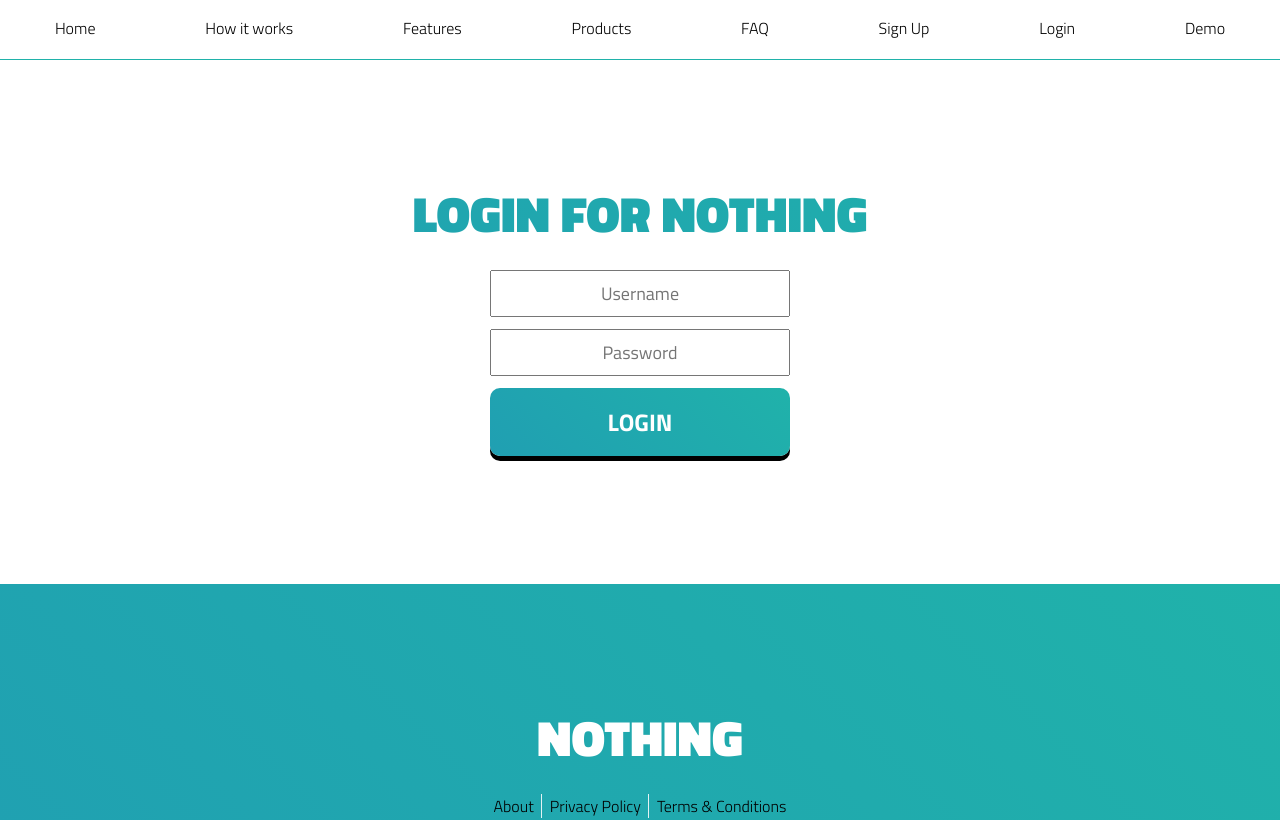
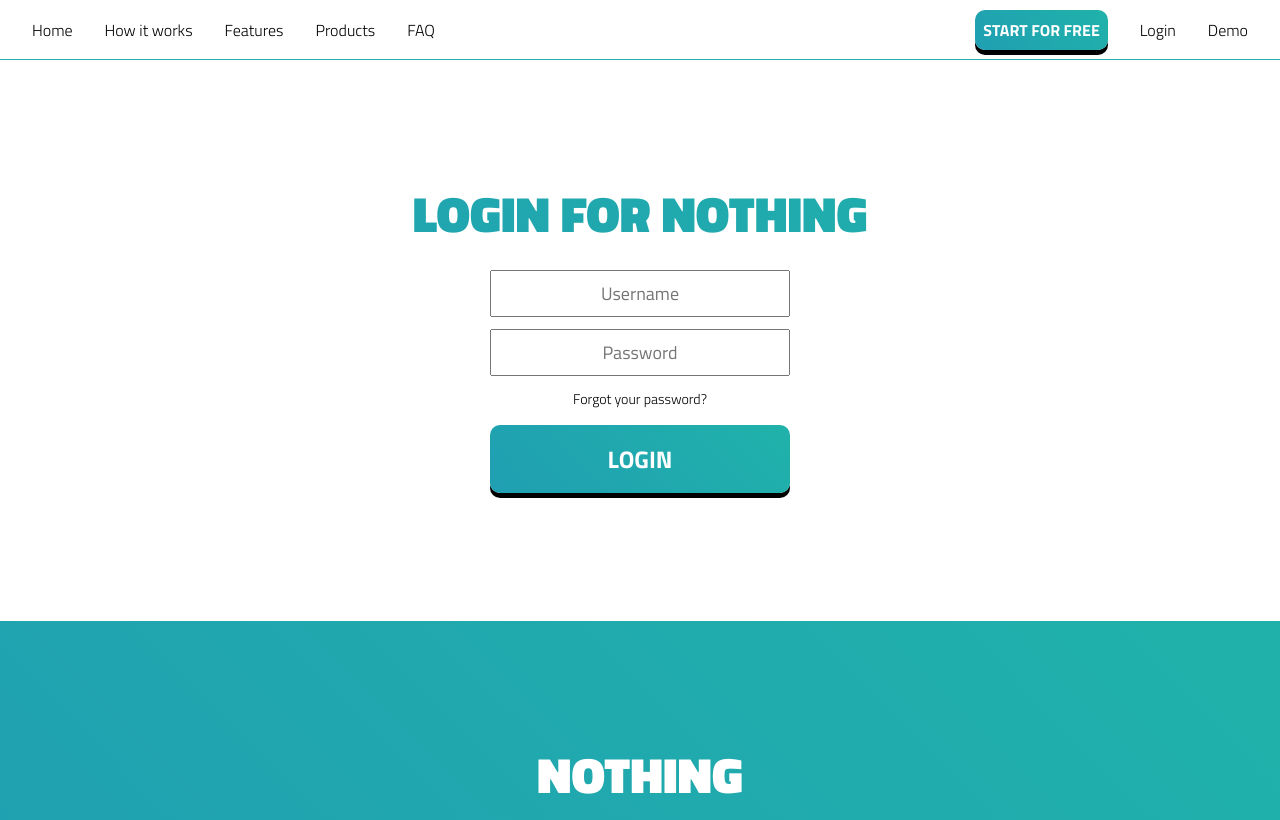
Before and after one commit to fontainm/nothingg, a Vue app in the folder frontend/: page /login in a window 1280 px wide. Shown: the top 820 px of the page. Built offline with nearby package versions, Linux system fonts and the light colour scheme.

Commit message:
frontend style updates

```diff
--- a/frontend/src/App.vue
+++ b/frontend/src/App.vue
@@ -1,26 +1,11 @@
 <script setup>
-import { RouterLink, RouterView } from 'vue-router'
+import { RouterView } from 'vue-router'
+import AppNavbar from '@/components/AppNavbar.vue'
 import AppFooter from '@/components/AppFooter.vue'
 </script>
 
 <template>
-  <header>
-    <nav v-if="$usersStore.isLoggedIn">
-      <RouterLink to="/">Home</RouterLink>
-      <RouterLink to="/dashboard">Dashboard</RouterLink>
-      <button class="small" @click="handleLogout">Logout</button>
-    </nav>
-    <nav v-else>
-      <RouterLink to="/#home">Home</RouterLink>
-      <RouterLink to="/#howto">How it works</RouterLink>
-      <RouterLink to="/#features">Features</RouterLink>
-      <RouterLink to="/#products">Products</RouterLink>
-      <RouterLink to="/#faq">FAQ</RouterLink>
-      <RouterLink to="/signup">Sign Up</RouterLink>
-      <RouterLink to="/login">Login</RouterLink>
-      <RouterLink to="/demo">Demo</RouterLink>
-    </nav>
-  </header>
+  <AppNavbar />
 
   <div class="content">
     <RouterView />
--- a/frontend/src/components/AppFAQ.vue
+++ b/frontend/src/components/AppFAQ.vue
@@ -11,7 +11,7 @@
           <div class="faq-answer">
             <p>
               On "Nothing," you can sign up, log in, log out, and update your email or password.
-              That's it—embrace the simplicity!
+              That's it - embrace the simplicity!
             </p>
           </div>
         </div>
@@ -33,7 +33,7 @@
           <div class="faq-answer">
             <p>
               Yes, you can delete your account anytime. However, after deleting it, you'll have
-              truly <em>nothing</em>—no access to your account or data.
+              truly <em>nothing</em> - no access to your account or data.
             </p>
           </div>
         </div>
--- a/frontend/src/components/AppFooter.vue
+++ b/frontend/src/components/AppFooter.vue
@@ -25,9 +25,9 @@ import IconEmail from '~icons/mdi/email-outline'
 
 footer {
   background: $primary-gradient;
+  color: white;
 
   h2 {
-    color: white;
     -webkit-text-fill-color: white;
   }
 
@@ -37,6 +37,10 @@ footer {
     a {
       padding: 0 8px;
       position: relative;
+
+      &:hover {
+        color: black;
+      }
 
       &:not(:last-child)::after {
         content: '';
@@ -50,8 +54,14 @@ footer {
 
   .footer-socials {
     svg {
+      cursor: pointer;
       font-size: 30px;
       margin: 0 8px;
+      transition: all 0.25s ease;
+
+      &:hover {
+        color: black;
+      }
     }
   }
 }
--- a/frontend/src/components/AppIntro.vue
+++ b/frontend/src/components/AppIntro.vue
@@ -3,7 +3,7 @@
     <div class="container">
       <h1>Nothing</h1>
       <p class="intro-subheader">A place where simplicity meets tranquility</p>
-      <button class="negative">Get started for free</button>
+      <RouterLink to="/signup" class="btn btn-negative">Get started for free</RouterLink>
     </div>
   </section>
 </template>
@@ -27,6 +27,11 @@
     text-shadow: 0 10px 0 black;
     transition: all 0.25s ease;
     cursor: pointer;
+
+    &:hover {
+      text-shadow: 0 0 0 black;
+      transform: translateY(5px);
+    }
   }
 
   p {
--- a/frontend/src/components/AppLogin.vue
+++ b/frontend/src/components/AppLogin.vue
@@ -7,6 +7,7 @@
       <form @submit="handleLogin">
         <input v-model="username" type="text" placeholder="Username" />
         <input v-model="password" type="password" placeholder="Password" />
+        <RouterLink to="/forgot-password" class="login-forgot">Forgot your password?</RouterLink>
         <button type="submit">Login</button>
       </form>
     </div>
@@ -41,5 +42,9 @@ export default {
 
 <style scoped lang="scss">
 .login {
+  .login-forgot {
+    margin-bottom: 16px;
+    font-size: 14px;
+  }
 }
 </style>
--- /dev/null
+++ b/frontend/src/components/AppNavbar.vue
@@ -0,0 +1,68 @@
+<template>
+  <header>
+    <nav v-if="$usersStore.isLoggedIn" class="container">
+      <RouterLink to="/">Home</RouterLink>
+      <RouterLink to="/dashboard">Dashboard</RouterLink>
+      <button class="btn btn-small" @click="handleLogout">Logout</button>
+    </nav>
+    <nav v-else class="container">
+      <div>
+        <RouterLink to="/#home">Home</RouterLink>
+        <RouterLink to="/#howto">How it works</RouterLink>
+        <RouterLink to="/#features">Features</RouterLink>
+        <RouterLink to="/#products">Products</RouterLink>
+        <RouterLink to="/#faq">FAQ</RouterLink>
+      </div>
+      <div>
+        <RouterLink to="/signup" class="btn btn-small">Start for free</RouterLink>
+        <RouterLink to="/login">Login</RouterLink>
+        <RouterLink to="/demo">Demo</RouterLink>
+      </div>
+    </nav>
+  </header>
+</template>
+
+<script>
+export default {
+  methods: {
+    handleLogout() {
+      this.$usersStore.logoutUser()
+      this.$router.push('/')
+    }
+  }
+}
+</script>
+
+<style scoped lang="scss">
+@import '@/styles/variables.scss';
+
+header {
+  height: 60px;
+  border-bottom: 1px solid $primary-color;
+  top: 0;
+  z-index: 10;
+  width: 100%;
+  position: fixed;
+  justify-content: space-around;
+  background: white;
+}
+
+nav {
+  display: flex;
+  justify-content: space-between;
+  align-items: center;
+  height: 100%;
+
+  a {
+    transition: all 0.25s ease;
+
+    &:not(:last-child) {
+      margin-right: 32px;
+    }
+
+    &:not(.btn):hover {
+      color: $primary-color;
+    }
+  }
+}
+</style>
--- a/frontend/src/components/AppSectionCTA.vue
+++ b/frontend/src/components/AppSectionCTA.vue
@@ -4,7 +4,7 @@
   <section class="cta">
     <h2>Ready to Embrace Nothing?</h2>
     <p>Sign up, log in, and enjoy the freedom of doing nothing!</p>
-    <button>Sign Up Today</button>
+    <RouterLink to="/signup" class="products-list__cta btn">Sign Up Today</RouterLink>
   </section>
 </template>
 
--- a/frontend/src/router/index.js
+++ b/frontend/src/router/index.js
@@ -41,6 +41,11 @@ const router = createRouter({
       component: () => import('../views/DemoView.vue')
     },
     {
+      path: '/forgot-password',
+      name: 'forgot-password',
+      component: () => import('../views/ForgotPasswordView.vue')
+    },
+    {
       path: '/about',
       name: 'about',
       component: () => import('../views/AboutView.vue')
--- a/frontend/src/styles/main.scss
+++ b/frontend/src/styles/main.scss
@@ -26,12 +26,12 @@ section {
   &.alternate {
     background-color: $primary-light;
   }
+}
 
-  .container {
-    padding: 0 32px;
-    max-width: 1280px;
-    margin: 0 auto;
-  }
+.container {
+  padding: 0 32px;
+  max-width: 1280px;
+  margin: 0 auto;
 }
 
 h2 {
@@ -49,6 +49,11 @@ h2 {
 a {
   text-decoration: none;
   color: inherit;
+  transition: all 0.25s ease;
+
+  &:not(.btn):hover {
+    color: $primary-color;
+  }
 }
 
 form {
@@ -65,7 +70,9 @@ form {
   }
 }
 
+.btn,
 button {
+  display: inline-block;
   font-weight: 700;
   padding: 16px;
   border-radius: 10px;
@@ -78,7 +85,7 @@ button {
   color: white;
   box-shadow: 0 5px 0 black;
 
-  &.negative {
+  &.btn-negative {
     background: white;
     color: $primary-color;
 
@@ -87,9 +94,9 @@ button {
     }
   }
 
-  &.small {
+  &.btn-small {
     font-size: 16px;
-    padding: 0 12px;
+    padding: 8px;
   }
 
   &:hover {
--- a/frontend/src/views/AboutView.vue
+++ b/frontend/src/views/AboutView.vue
@@ -4,7 +4,7 @@
 
     <div class="container">
       <p class="about-highlight">
-        Welcome to <strong>Nothing</strong> — the SaaS platform that does absolutely nothing, by
+        Welcome to <strong>Nothing</strong> - the SaaS platform that does absolutely nothing, by
         design.
       </p>
 
--- /dev/null
+++ b/frontend/src/views/ForgotPasswordView.vue
@@ -0,0 +1,6 @@
+<template>
+  <section class="forgot">
+    <h2>Password recovery</h2>
+    <p>Form</p>
+  </section>
+</template>
```
Also changed, not shown: frontend/src/components/AppProducts.vue (+14 -10 lines).
